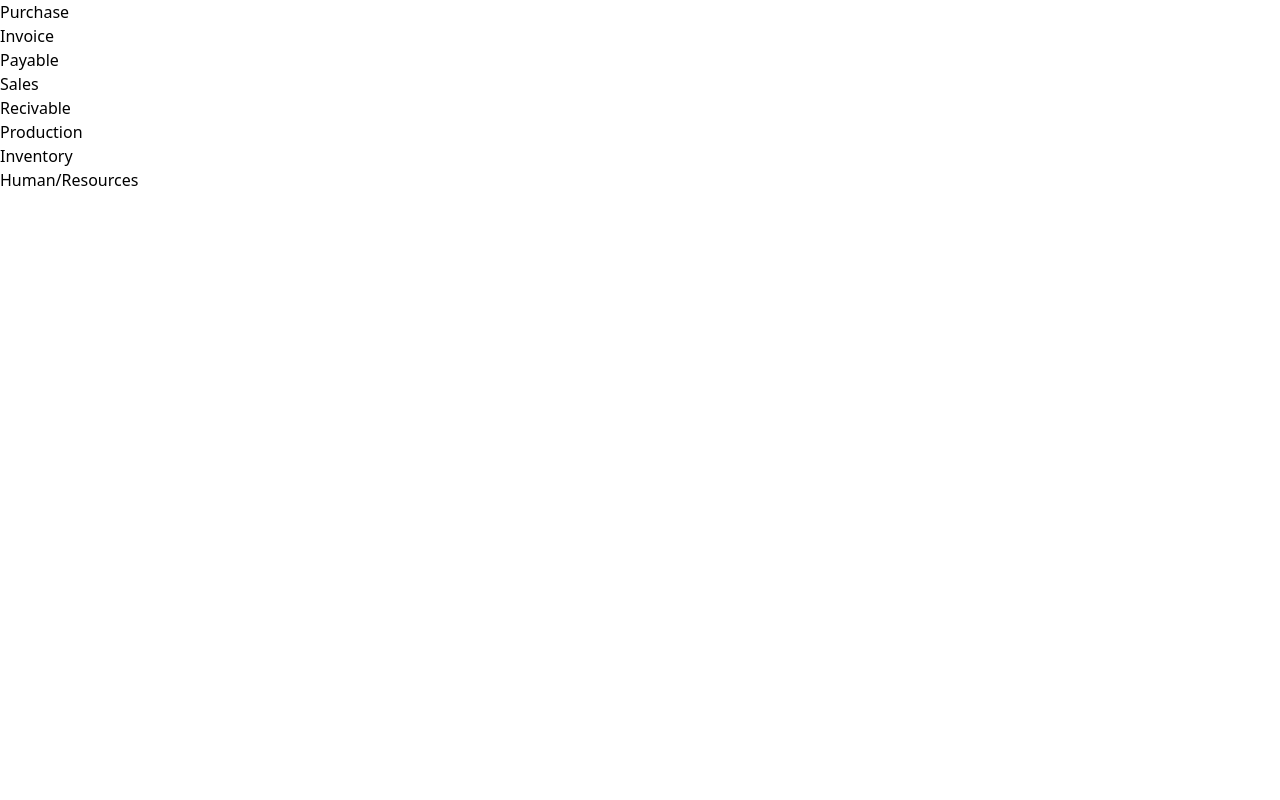
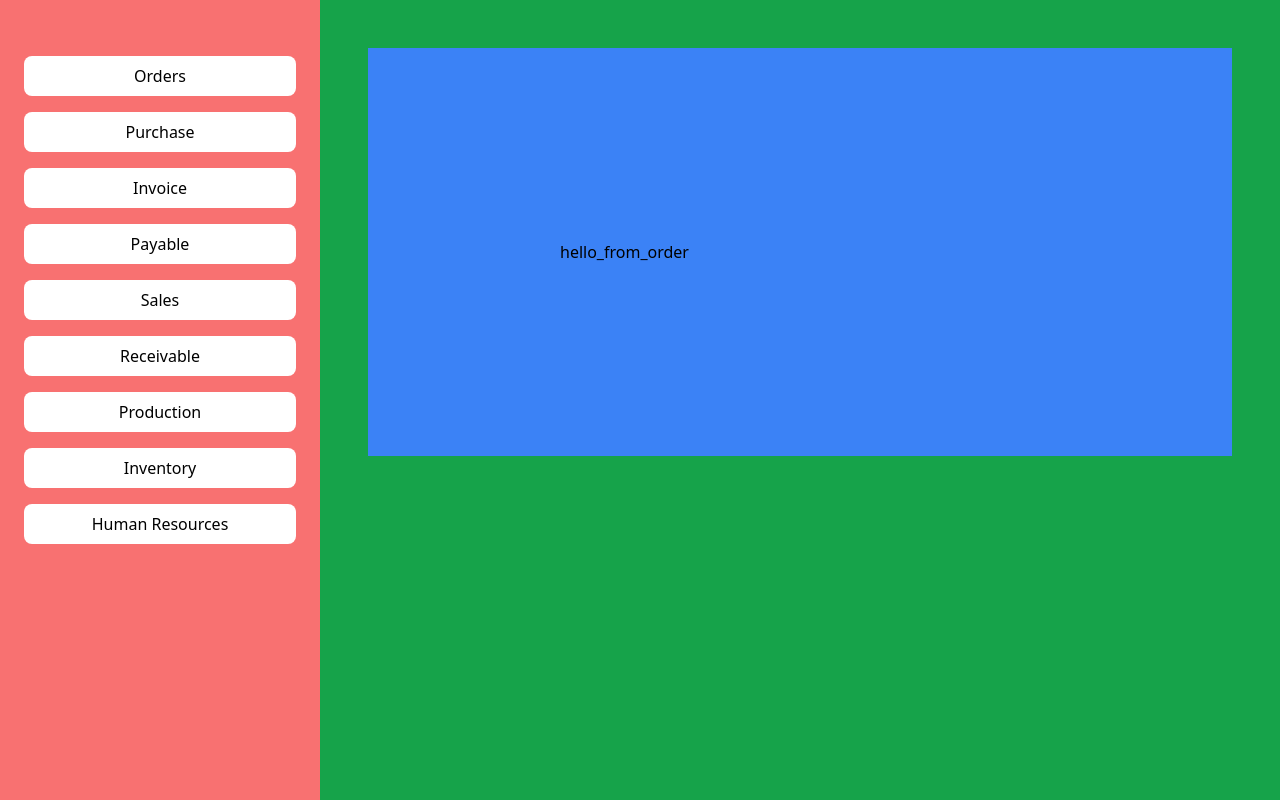
Before and after one commit to maharajafz03/ERP_software, a Next.js app in the folder Client/: page /Sidebar in a window 1280 px wide. Built offline with nearby package versions, Linux system fonts and the light colour scheme.

Commit message:
[sidebar_functions]

```diff
--- a/Client/app/Sidebar/page.tsx
+++ b/Client/app/Sidebar/page.tsx
@@ -1,12 +1,124 @@
-import Service from "../components/Services"
+"use client"
 
+import { useState } from "react";
+import Sales from "../components/Sales";
+import Purchase from "../components/Purchase";
+import Invoice from "../components/Invoice";
+import Recivable from "../components/Recivable";
+import Payable from "../components/Payable";
+import Production from "../components/Production";
+import Inventory from "../components/Inventory";
+import Human from "../components/HumanResources";
+import Orders from "../components/Orders";
+import Link from "next/link";
 
-export default function Home() {
+const Service = () => {
+    // State to track the active component
+    const [activeWorkspace, setActiveWorkspace] = useState("orders");
+
+    // Handler to change the active workspace
+    const handleWorkspaceChange = (workspace: string) => {
+        setActiveWorkspace(workspace);
+    };
+
+    // Render different component based on the active workspace
+    const renderWorkspace = () => {
+        switch (activeWorkspace) {
+            case "orders":
+                return <Orders />;
+            case "purchase":
+                return <Purchase />;
+            case "invoice":
+                return <Invoice />;
+            case "payable":
+                return <Payable />;
+            case "sales":
+                return <Sales />;
+            case "recivable":
+                return <Recivable />;
+            case "production":
+                return <Production />;
+            case "inventory":
+                return <Inventory />;
+            case "human":
+                return <Human />;
+            default:
+                return <Orders />;
+        }
+    };
+
     return (
-      <div>
-      <h1>
-        <Service />
-      </h1>
-      </div>
+        <div className="flex h-screen">
+            {/* Sidebar Menu */}
+            <div className="bg-red-400 w-1/4">
+                <div className="p-6 mt-8 overflow-auto">
+                    <ul className="space-y-4">
+                        {/* Set onClick to change the active workspace */}
+                        <li
+                            className="bg-white p-2 text-center rounded-lg"
+                            onClick={() => handleWorkspaceChange("orders")}
+                        >
+                            Orders
+                        </li>
+                        <li
+                            className="bg-white p-2 text-center rounded-lg"
+                            onClick={() => handleWorkspaceChange("purchase")}
+                        >
+                            Purchase
+                        </li>
+                        <li
+                            className="bg-white p-2 text-center rounded-lg"
+                            onClick={() => handleWorkspaceChange("invoice")}
+                        >
+                            Invoice
+                        </li>
+                        <li
+                            className="bg-white p-2 text-center rounded-lg"
+                            onClick={() => handleWorkspaceChange("payable")}
+                        >
+                            Payable
+                        </li>
+                        <li
+                            className="bg-white p-2 text-center rounded-lg"
+                            onClick={() => handleWorkspaceChange("sales")}
+                        >
+                            Sales
+                        </li>
+                        <li
+                            className="bg-white p-2 text-center rounded-lg"
+                            onClick={() => handleWorkspaceChange("recivable")}
+                        >
+                            Receivable
+                        </li>
+                        <li
+                            className="bg-white p-2 text-center rounded-lg"
+                            onClick={() => handleWorkspaceChange("production")}
+                        >
+                            Production
+                        </li>
+                        <li
+                            className="bg-white p-2 text-center rounded-lg"
+                            onClick={() => handleWorkspaceChange("inventory")}
+                        >
+                            Inventory
+                        </li>
+                        <li
+                            className="bg-white p-2 text-center rounded-lg"
+                            onClick={() => handleWorkspaceChange("human")}
+                        >
+                            Human Resources
+                        </li>
+                    </ul>
+                </div>
+            </div>
+
+            {/* Main Content */}
+            <div className="p-6 bg-green-600 overflow-auto w-3/4">
+                {/* Render the selected workspace */}
+                {renderWorkspace()}
+            </div>
+        </div>
     );
-  }
+};
+
+export default Service;
--- a/Client/app/components/Inventory.tsx
+++ b/Client/app/components/Inventory.tsx
@@ -5,7 +5,9 @@
 const Inventory = () => {
     return (
     <div>
-        <h2>Inventory</h2>
+        <div>
+            <h1>hello_from_inventory</h1>
+        </div>
     </div>
     )
 }
--- a/Client/app/components/Invoice.tsx
+++ b/Client/app/components/Invoice.tsx
@@ -3,7 +3,9 @@
 const Sales  = () => {
     return (
     <div>
-        <h2>Invoice</h2>
+        <div>
+            <h1>hello_from_invoice</h1>
+        </div>
     </div>
     )
 }
--- /dev/null
+++ b/Client/app/components/Orders.tsx
@@ -0,0 +1,15 @@
+
+
+
+
+const Orders = () => {
+    return (
+    <div className="p-6">
+        <div className="bg-blue-500 p-48">
+            <h1>hello_from_order</h1>
+        </div>
+    </div>
+    )
+}
+
+export default Orders;
--- a/Client/app/components/Purchase.tsx
+++ b/Client/app/components/Purchase.tsx
@@ -3,7 +3,7 @@
 const Sales  = () => {
     return (
     <div>
-        <h2>Purchase</h2>
+        <input type="text"></input>
     </div>
     )
 }
--- a/Client/app/components/Services.tsx
+++ b/Client/app/components/Services.tsx
@@ -1,3 +1,4 @@
+"use client"
 import Sales from "./Sales";
 import Purchase from "./Purchase";
 import Invoice from "./Invoice";
@@ -6,46 +7,68 @@ import Payable from "./Payable";
 import Production from "./Production";
 import Inventory from "./Inventory";
 import Human from "./HumanResources";
+import Orders from "./Orders";
+import Link from "next/link";
+import { useState } from "react";
 
 const Service = () => {
-    return(
+
+    const [workspace, setworkspace] = useState(<Orders/>)
+    return (
+        <div className=" flex h-screen">
+
+            <div className=" bg-red-400">
+                <div className="p-6 mt-8 overflow-auto">
+                <ul className="space-y-4">
+
+                    <li className="bg-white p-2 text-center rounded-lg"><Link href="#orders" className=" p-5  rounded-lg">Orders</Link></li>
+                    <li className="bg-white p-2 text-center rounded-lg"><Link href="#purchase" className="hover:text-gray-400">Purchase</Link></li>
+                    <li className="bg-white p-2 text-center rounded-lg"><Link href="#invoice" className="hover:text-gray-400">Invoice</Link></li>
+                    <li className="bg-white p-2 text-center rounded-lg"><Link href="#payable" className="hover:text-gray-400">Payable</Link></li>
+                    <li className="bg-white p-2 text-center rounded-lg"><Link href="#sales" className="hover:text-gray-400">Sales</Link></li>
+                    <li className="bg-white p-2 text-center rounded-lg"><Link href="#recivable" className="hover:text-gray-400">Receivable</Link></li>
+                    <li className="bg-white p-2 text-center rounded-lg"><Link href="#production" className="hover:text-gray-400">Production</Link></li>
+                    <li className="bg-white p-2 text-center rounded-lg"><Link href="#inventory" className="hover:text-gray-400">Inventory</Link></li>
+                    <li className="bg-white p-2 text-center rounded-lg"><Link href="#human" className="hover:text-gray-400">Human Resources</Link></li>
+                </ul>
+                </div>
+            </div>
+
+            {/* Main content */}
              <div>
-            <div className="p-156, ">
+                <div>
+                <div>
+                    <Orders />
+                </div>
+                <div >
                     <Purchase />
                 </div>
-
-
+                <div >
+                    <Invoice />
+                </div>
                 <div>
-            <Invoice />
+                    <Payable />
                 </div>
 
                 <div>
-             <Payable/>
+                    <Sales />
                 </div>
-
                 <div>
-             <Sales/>
+                    <Recivable />
                 </div>
-
                 <div>
-             <Recivable/>
+                    <Production />
                 </div>
-
-
                 <div>
-             <Production/>
+                    <Inventory />
                 </div>
-
                 <div>
-             <Inventory/>
-             </div>
-
-             <div>
-             <Human/>
+                    <Human />
                 </div>
                 </div>
-    )
-}
-
+            </div>
+        </div>
+    );
+};
 
 export default Service;
--- a/Client/app/globals.css
+++ b/Client/app/globals.css
@@ -1,3 +1,9 @@
 @tailwind base;
 @tailwind components;
 @tailwind utilities;
+
+/* global.css */
+:root {
+    --background: #ffffff;  /* Define your background color */
+    --foreground: #000000;  /* Define your foreground color */
+  }
--- a/Client/app/page.tsx
+++ b/Client/app/page.tsx
@@ -1,12 +1,9 @@
-import Link from "next/link";
+import Service from "./components/Services";
 
 export default function Home() {
   return (
     <div className="">
-    <h1>
-      main
-      <Link href="/Sidebar"> Service</Link>
-    </h1>
+    <Service/>
     </div>
   );
 }
```
Lines whose indentation alone changed are shown as unchanged.
